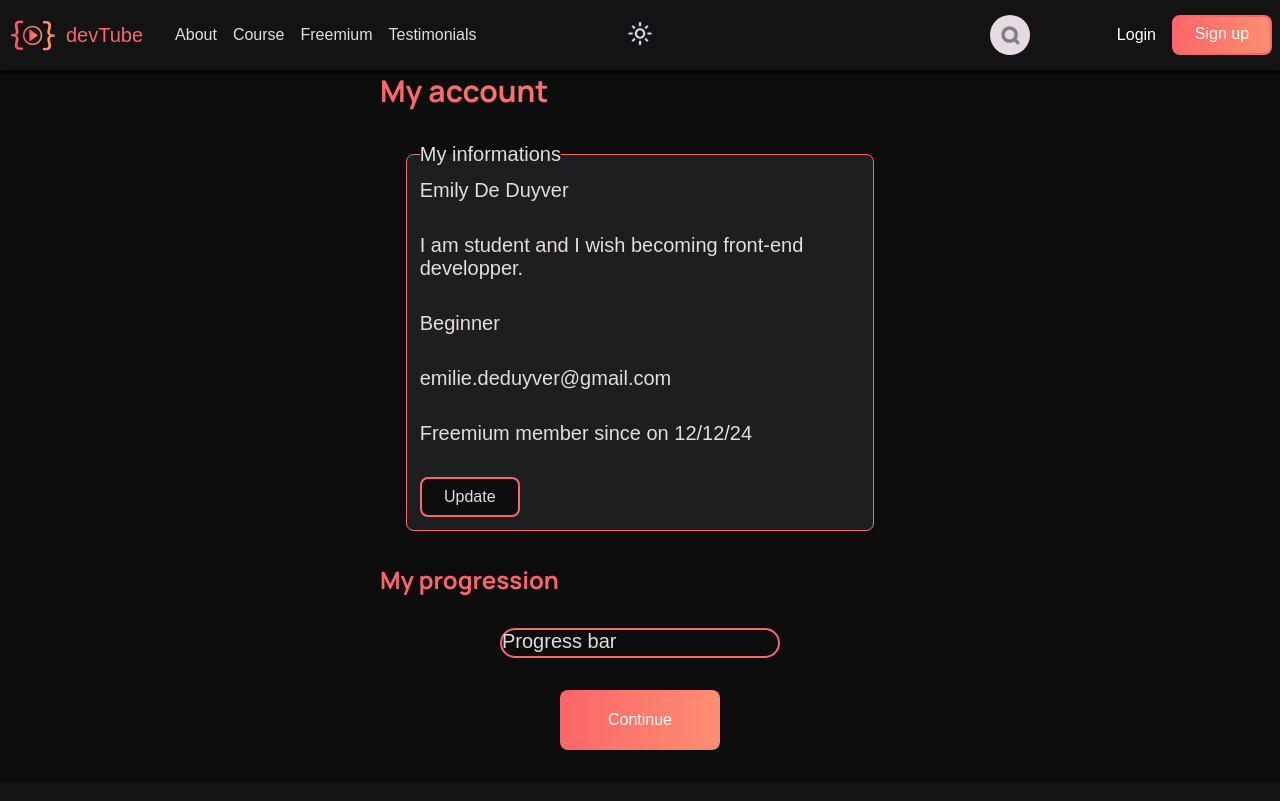
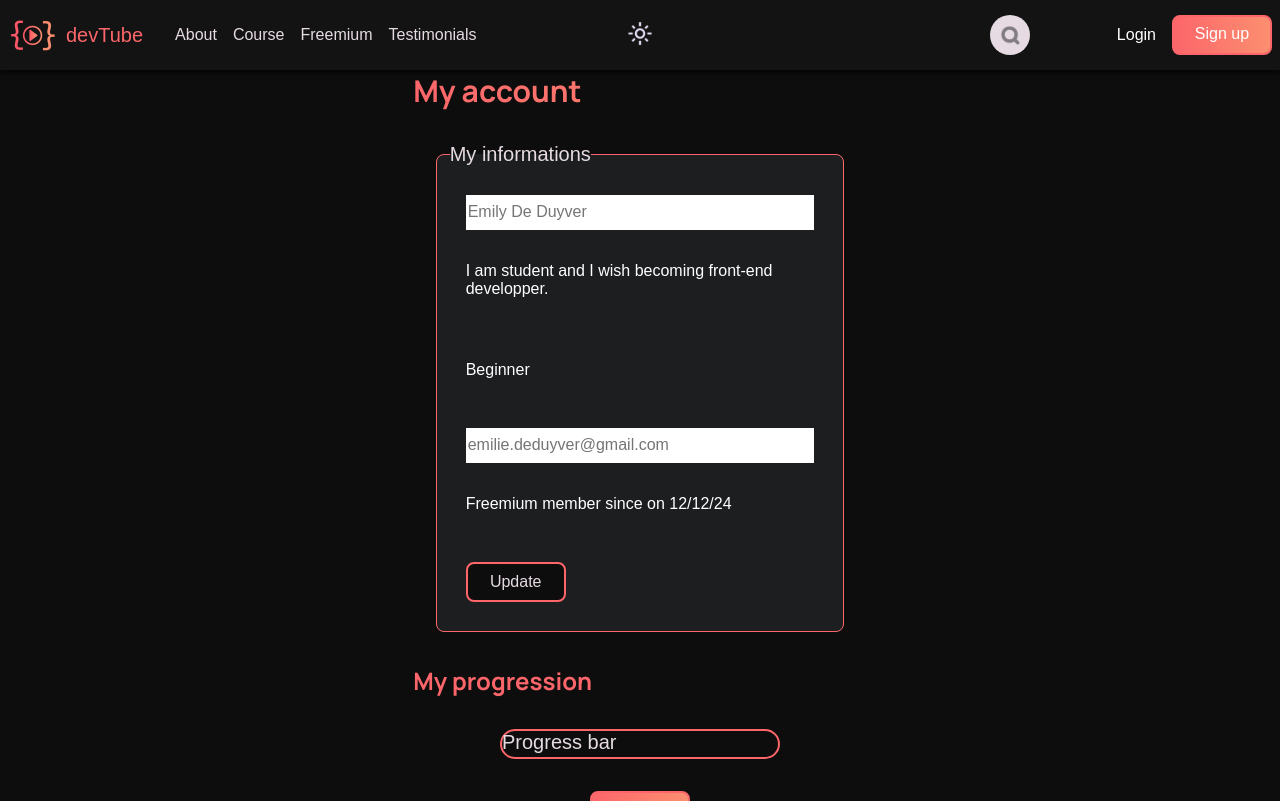
Before and after one commit to WildCodeSchool-2024-09/JS-Nantes-CSS117-P3_DevTube, a React (Vite) app in the folder client/: page /profiluser in a window 1280 px wide. Shown: the top 801 px of the page. Built offline with nearby package versions, Linux system fonts and the light colour scheme; a web font is replaced by a local one.

Commit message:
Work in progress.

```diff
--- a/client/src/pages/ProfilUser/ProfilUser.tsx
+++ b/client/src/pages/ProfilUser/ProfilUser.tsx
@@ -8,14 +8,33 @@ export default function ProfilUser() {
       {/* User informations */}
       <fieldset className="fieldset-container">
         <legend>My informations</legend>
-        <p>Emily De Duyver</p>
+
+        <form>
+          <input
+            type="text"
+            name="firstname"
+            aria-labelledby="firstname"
+            placeholder="Emily De Duyver"
+            required
+          />
+
           <p>I am student and I wish becoming front-end developper.</p>
           <p>Beginner</p>
-        <p>emilie.deduyver@gmail.com</p>
+
+          <input
+            type="text"
+            name="firstname"
+            aria-labelledby="firstname"
+            placeholder="emilie.deduyver@gmail.com"
+            required
+          />
+
           <p>Freemium member since on 12/12/24</p>
+
           <button type="submit" className="standard-button">
             Update
           </button>
+        </form>
       </fieldset>
 
       {/* Progression section */}
@@ -23,7 +42,7 @@ export default function ProfilUser() {
         <h2>My progression</h2>
         <section className="section-progression-bar">
           <p className="progress-bar">Progress bar</p>
-          <button type="button" className="big-cta">
+          <button type="button" className="little-cta">
             Continue
           </button>
         </section>
--- a/client/src/styles/ProfilUser.css
+++ b/client/src/styles/ProfilUser.css
@@ -6,6 +6,21 @@
   width: 90%;
   margin: 2rem auto;
   background-color: var(--tertiary-color);
+}
+.fieldset-container form {
+  display: grid;
+  padding: 1rem;
+
+  & input,
+  p {
+    font-size: var(--font-normal);
+    height: 35px;
+    color: white;
+  }
+
+  & p {
+    margin: 2rem 0;
+  }
 }
 .section-progression-bar {
   display: flex;
```
Lines whose indentation alone changed are shown as unchanged.
